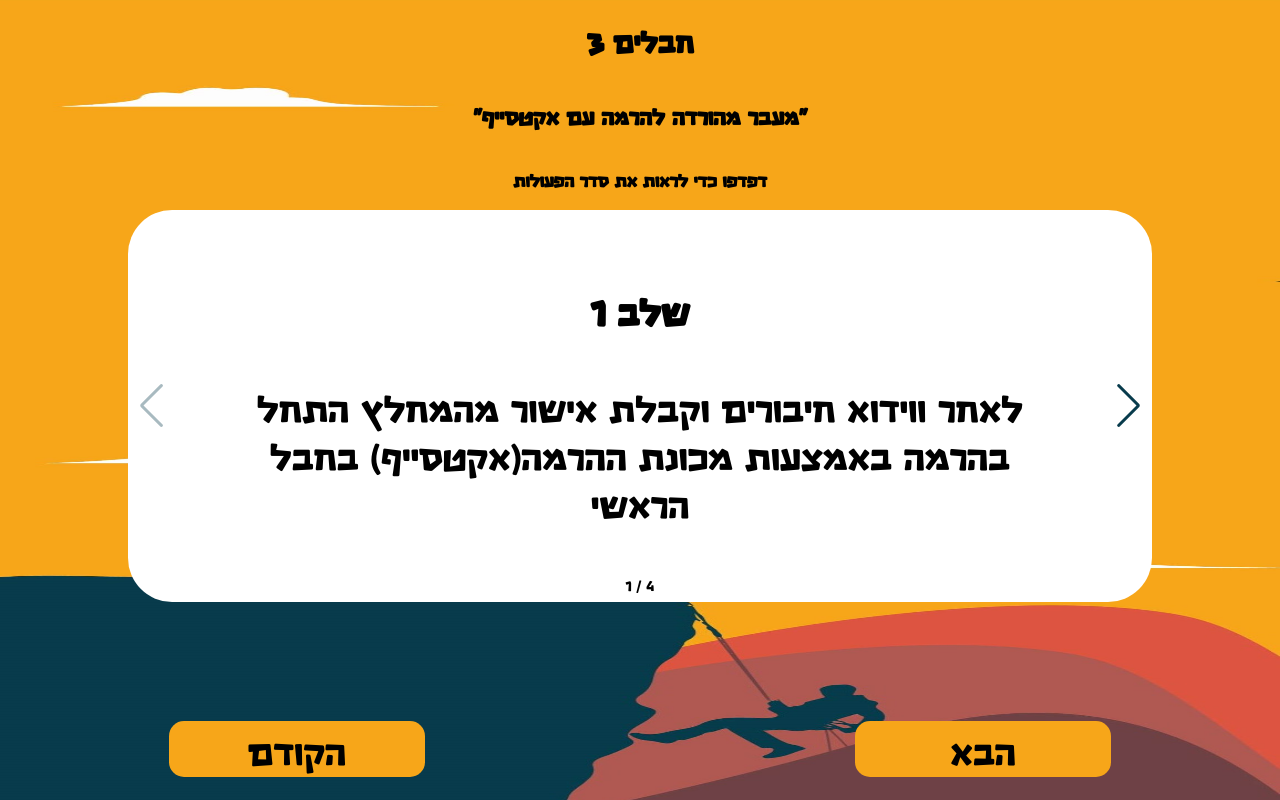
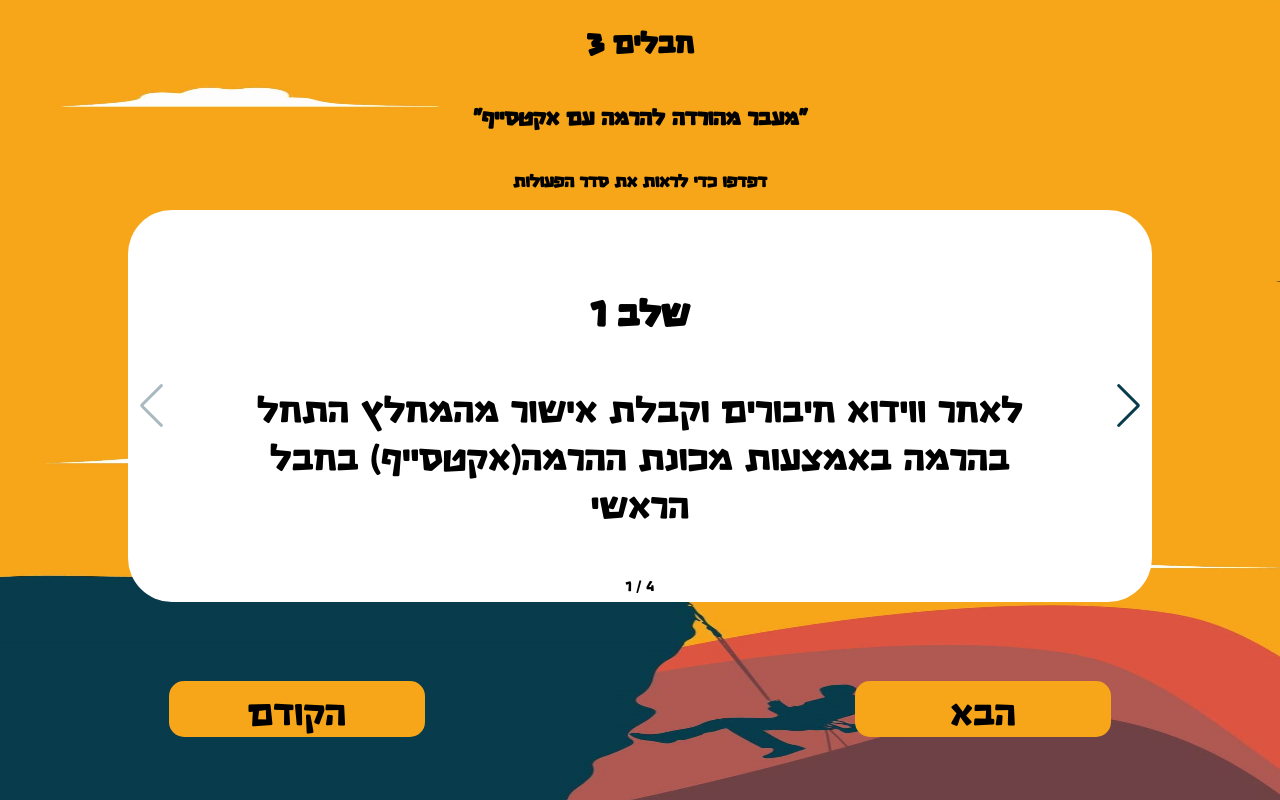
Before and after one commit to inbar2504/ropes, a React (Vite) app: page / in a window 1280 px wide. Both pictures are taken after a click on the button "יאללה, ללמוד". Built offline with nearby package versions, Linux system fonts and the light colour scheme.

Commit message:
cvbhnjkl

```diff
--- a/src/App.css
+++ b/src/App.css
@@ -116,6 +116,7 @@ body {
 
 .btn-start {
   background-color: #f7a619;
+  color: black;
   border-radius: 15px;
   width: 55vw;
   height: 7vh;
@@ -123,7 +124,7 @@ body {
   border: none;
   cursor: pointer;
   margin: 4%;
-  font-size: 5vmin;
+  font-size: 3vmin;
 }
 
 .btn-start:hover {
--- a/src/components/Study.css
+++ b/src/components/Study.css
@@ -168,7 +168,7 @@ body {
   justify-content: space-between;
   width: 80vw;
   position: relative;
-  top: 85vh;
+  top: 80vh;
   /* top: -5vh;  */
 }
 .red-text {
@@ -185,6 +185,7 @@ body {
 }
 .question-btn {
   background-color: #ffffff;
+  color: black;
   border-radius: 15px;
   width: 70vw;
   height: 10vh;
@@ -192,7 +193,7 @@ body {
   border: none;
   cursor: pointer;
   margin-bottom: 2%;
-  font-size: 3vmin;
+  font-size: 5vmin;
 }
 .answer-result {
   font-size: 5vmin;
```
